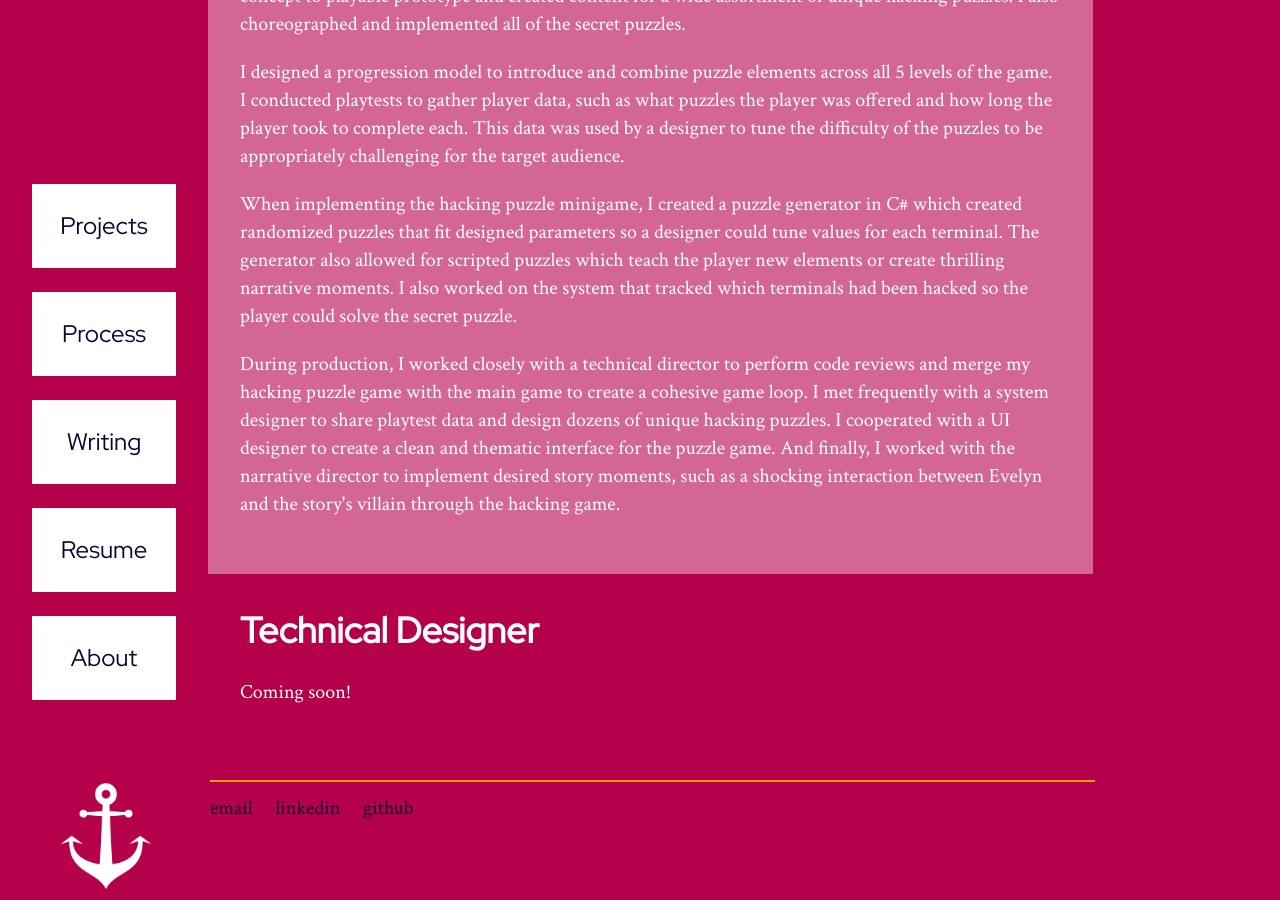
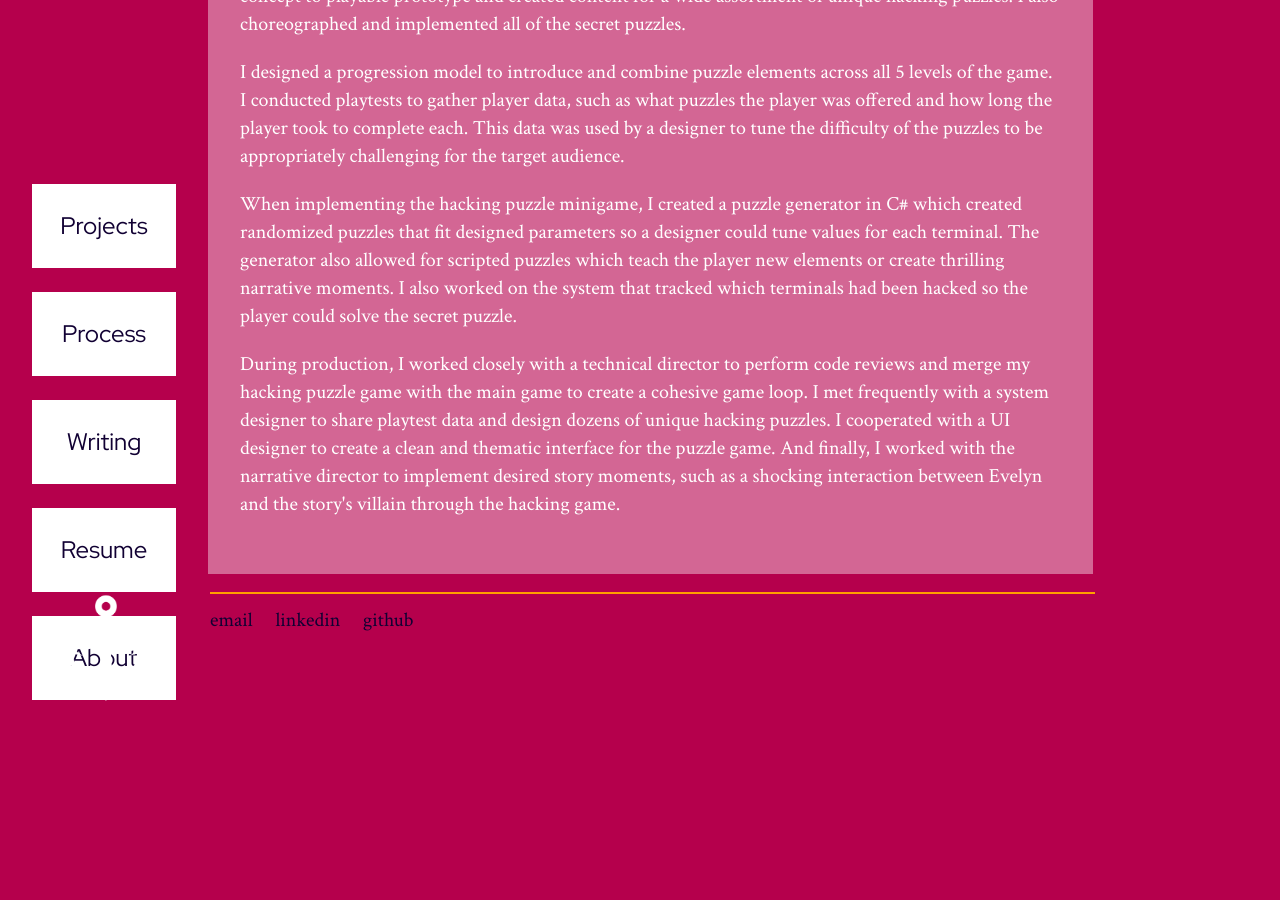
Before and after one commit to digigrant/digigrant.github.io, a Jekyll site: the page built from projects/being-evelyn.html, in a window 1280 px wide and 900 px high, scrolled down 1416 px. Built offline with Jekyll 4.4.1, drawn with Linux system fonts in a browser that asks for light colours; after the commit the page ends 2128 px from its top, so only the background shows below that.

Commit message:
Update being-evelyn.html

```diff
--- a/projects/being-evelyn.html
+++ b/projects/being-evelyn.html
@@ -20,10 +20,3 @@ video-id: kmlL2PiFl3E
     <p>During production, I worked closely with a technical director to perform code reviews and merge my hacking puzzle game with the main game to create a cohesive game loop. I met frequently with a system designer to share playtest data and design dozens of unique hacking puzzles. I cooperated with a UI designer to create a clean and thematic interface for the puzzle game. And finally, I worked with the narrative director to implement desired story moments, such as a shocking interaction between Evelyn and the story's villain through the hacking game.</p>
   </div>
 </div>
-
-<div class="container">
-  <h2 class="container-content">Technical Designer</h2>
-  <div class="container-content">
-    <p>Coming soon!</p>
-  </div>
-</div>
```
